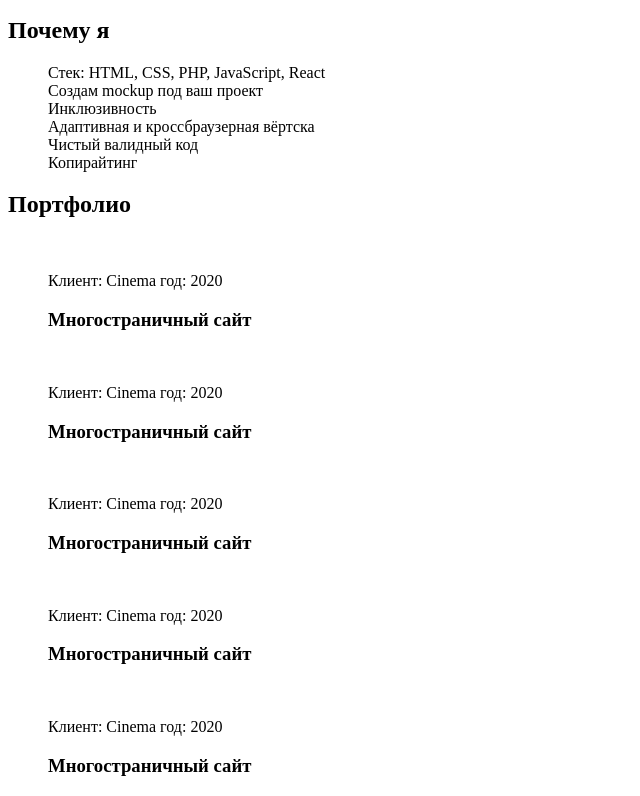
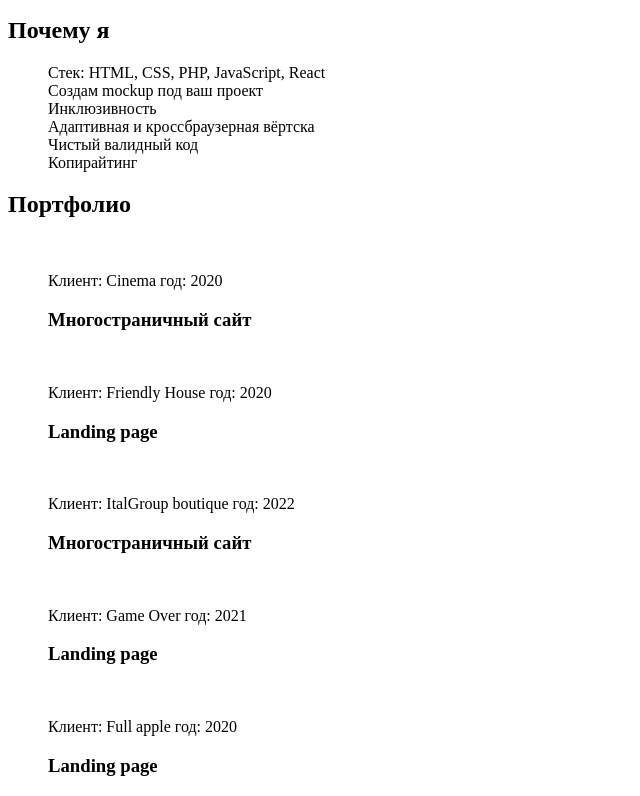
Before and after one commit to MariKhad/portfolio-19.10, a plain HTML site: page index.html in a window 1280 px wide. Shown: the part 461-1257 px from the top of the page, without its empty margins (0-640 px from the left). Drawn offline with Linux system fonts and the light colour scheme.

Commit message:
"Загрузила на Гит лендинг"

```diff
--- a/index.html
+++ b/index.html
@@ -107,8 +107,17 @@
 						<article class="card">
 							<img src="" alt="" class="card__picture">
 							<p class="card__data">
-								<span class="card__client">Клиент: Cinema</span>
+								<span class="card__client">Клиент: Friendly House</span>
 								<time class="card__date" datetime="2022">год: 2020</time>
+							</p>
+							<h3 class="card__title">Landing page</h3>
+					</li>
+					<li class="portfolio__item">
+						<article class="card">
+							<img src="" alt="" class="card__picture">
+							<p class="card__data">
+								<span class="card__client">Клиент: ItalGroup boutique</span>
+								<time class="card__date" datetime="2022">год: 2022</time>
 							</p>
 							<h3 class="card__title">Многостраничный сайт</h3>
 					</li>
@@ -116,28 +125,19 @@
 						<article class="card">
 							<img src="" alt="" class="card__picture">
 							<p class="card__data">
-								<span class="card__client">Клиент: Cinema</span>
-								<time class="card__date" datetime="2022">год: 2020</time>
+								<span class="card__client">Клиент: Game Over</span>
+								<time class="card__date" datetime="2021">год: 2021</time>
 							</p>
-							<h3 class="card__title">Многостраничный сайт</h3>
+							<h3 class="card__title">Landing page</h3>
 					</li>
 					<li class="portfolio__item">
 						<article class="card">
 							<img src="" alt="" class="card__picture">
 							<p class="card__data">
-								<span class="card__client">Клиент: Cinema</span>
+								<span class="card__client">Клиент: Full apple</span>
 								<time class="card__date" datetime="2022">год: 2020</time>
 							</p>
-							<h3 class="card__title">Многостраничный сайт</h3>
-					</li>
-					<li class="portfolio__item">
-						<article class="card">
-							<img src="" alt="" class="card__picture">
-							<p class="card__data">
-								<span class="card__client">Клиент: Cinema</span>
-								<time class="card__date" datetime="2022">год: 2020</time>
-							</p>
-							<h3 class="card__title">Многостраничный сайт</h3>
+							<h3 class="card__title">Landing page</h3>
 					</li>
 				</ul>
 			</div>
```
